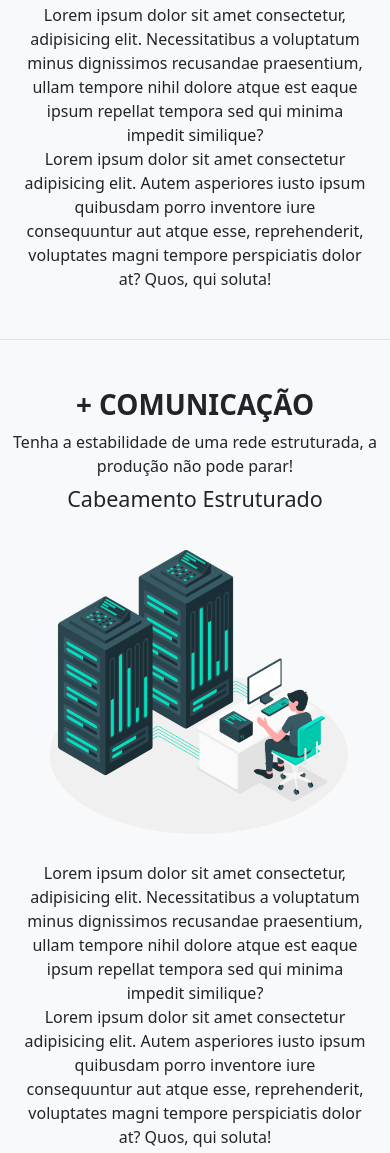
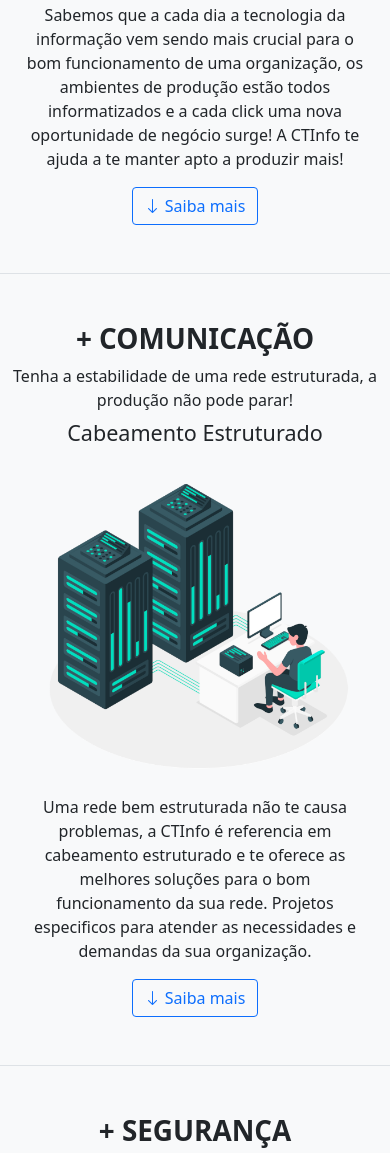
Before and after one commit to thiagodebugs/ctinfo.com.br, a plain HTML site: page index.html in a window 390 px wide. Shown: the part 847-2000 px from the top of the page. Drawn offline with nearby package versions, Linux system fonts and the light colour scheme.

Commit message:
Update index.html

```diff
--- a/index.html
+++ b/index.html
@@ -209,17 +209,15 @@
             </div>
             <div style="max-width: 500px" class="text-lg-start ms-lg-2">
               <p>
-                Lorem ipsum dolor sit amet consectetur, adipisicing elit.
-                Necessitatibus a voluptatum minus dignissimos recusandae
-                praesentium, ullam tempore nihil dolore atque est eaque ipsum
-                repellat tempora sed qui minima impedit similique?
+                Sabemos que a cada dia a tecnologia da informação vem sendo mais
+                crucial para o bom funcionamento de uma organização, os
+                ambientes de produção estão todos informatizados e a cada click
+                uma nova oportunidade de negócio surge! A CTInfo te ajuda a te
+                manter apto a produzir mais!
               </p>
-              <p>
-                Lorem ipsum dolor sit amet consectetur adipisicing elit. Autem
-                asperiores iusto ipsum quibusdam porro inventore iure
-                consequuntur aut atque esse, reprehenderit, voluptates magni
-                tempore perspiciatis dolor at? Quos, qui soluta!
-              </p>
+              <a class="btn btn-outline-primary mt-3" href="#form">
+                <i class="bi bi-arrow-down"></i> Saiba mais
+              </a>
             </div>
           </div>
         </div>
@@ -248,17 +246,15 @@
             </div>
             <div style="max-width: 500px" class="text-lg-start ms-lg-2 order-1">
               <p>
-                Lorem ipsum dolor sit amet consectetur, adipisicing elit.
-                Necessitatibus a voluptatum minus dignissimos recusandae
-                praesentium, ullam tempore nihil dolore atque est eaque ipsum
-                repellat tempora sed qui minima impedit similique?
+                Uma rede bem estruturada não te causa problemas, a CTInfo é
+                referencia em cabeamento estruturado e te oferece as melhores
+                soluções para o bom funcionamento da sua rede. Projetos
+                especificos para atender as necessidades e demandas da sua
+                organização.
               </p>
-              <p>
-                Lorem ipsum dolor sit amet consectetur adipisicing elit. Autem
-                asperiores iusto ipsum quibusdam porro inventore iure
-                consequuntur aut atque esse, reprehenderit, voluptates magni
-                tempore perspiciatis dolor at? Quos, qui soluta!
-              </p>
+              <a class="btn btn-outline-primary mt-3" href="#form">
+                <i class="bi bi-arrow-down"></i> Saiba mais
+              </a>
             </div>
           </div>
         </div>
@@ -286,17 +282,15 @@
             </div>
             <div style="max-width: 500px" class="text-lg-start ms-lg-2">
               <p>
-                Lorem ipsum dolor sit amet consectetur, adipisicing elit.
-                Necessitatibus a voluptatum minus dignissimos recusandae
-                praesentium, ullam tempore nihil dolore atque est eaque ipsum
-                repellat tempora sed qui minima impedit similique?
+                Os sequestros de dados estão em ascensão e por conta disso a
+                segurança de dados vem sendo mais necessária para qualquer
+                organização, a segurança da informação da sua empresa deve ser
+                prioridade. Com uma equipe especializada, conseguimos oferecer
+                soluções adequadas para proteger os seus dados!
               </p>
-              <p>
-                Lorem ipsum dolor sit amet consectetur adipisicing elit. Autem
-                asperiores iusto ipsum quibusdam porro inventore iure
-                consequuntur aut atque esse, reprehenderit, voluptates magni
-                tempore perspiciatis dolor at? Quos, qui soluta!
-              </p>
+              <a class="btn btn-outline-primary mt-3" href="#form">
+                <i class="bi bi-arrow-down"></i> Saiba mais
+              </a>
             </div>
           </div>
         </div>
@@ -374,7 +368,7 @@
     <section class="py-5 border-top border-1">
       <div class="container">
         <div class="row">
-          <div class="col-10 col-md-6 col-lg-4 m-auto">
+          <div class="col-10 col-md-6 col-lg-4 m-auto" id="form">
             <div class="card my-shadow">
               <img
                 src="/img/others/contact/contact-450.jpg"
```
